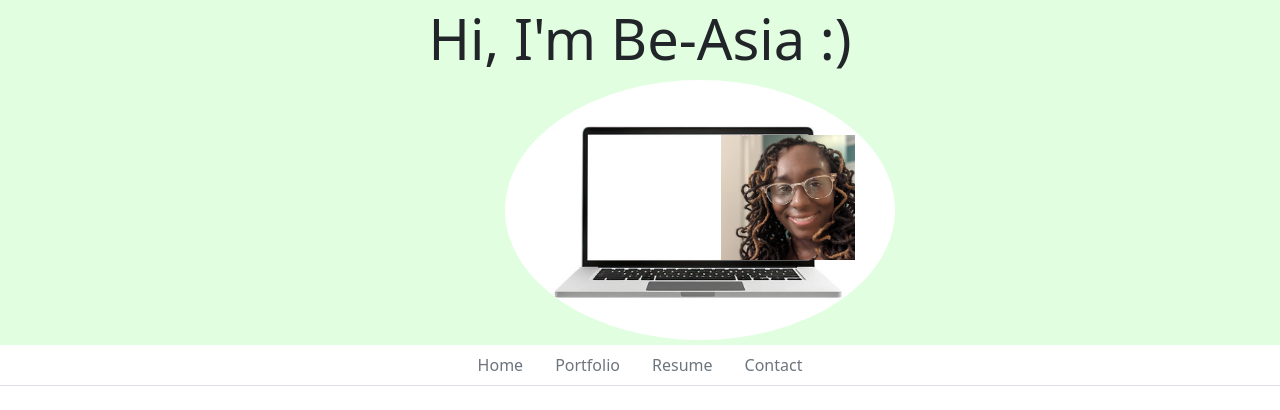
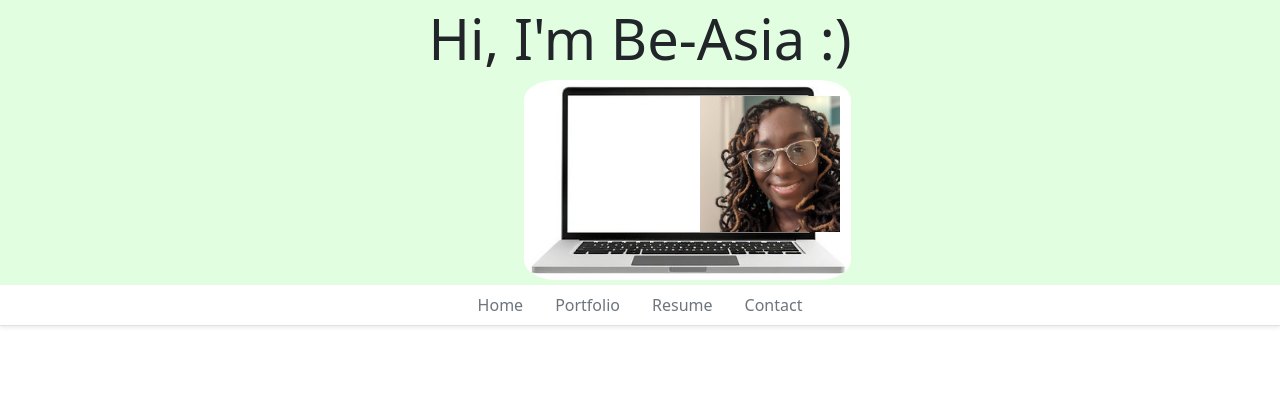
Before and after one commit to amerigirl/AngularPortfolioWebsite, an Angular app: page / in a window 1280 px wide. Shown: the top 410 px of the page. Built offline with nearby package versions, Linux system fonts and the light colour scheme.

Commit message:
competed laptop  setting

```diff
--- a/src/app/app.component.html
+++ b/src/app/app.component.html
@@ -1,2 +1,4 @@
-<app-header></app-header>
-<nav-bar></nav-bar>
+<div class="shadow-sm">
+  <app-header></app-header>
+  <nav-bar></nav-bar>
+</div>
--- a/src/app/header/header.component.css
+++ b/src/app/header/header.component.css
@@ -4,14 +4,14 @@
 }
 
 .laptop {
-  height: 260px;
-  border-radius: 50%;
-  margin-left: 22%;
+  height: 200px;
+  border-radius: 10%;
+  margin-left: 23%;
 }
 
 .mePic {
-  height: 125px;
-  width: 134px;
-  margin-bottom: 25px;
-  margin-left: -17.8%;
+  height: 136.5px;
+  width: 140px;
+  margin-bottom: 32px;
+  margin-left: -15.7%;
 }
```
Also changed, not shown: src/assets/images/laptop2.jpg.
